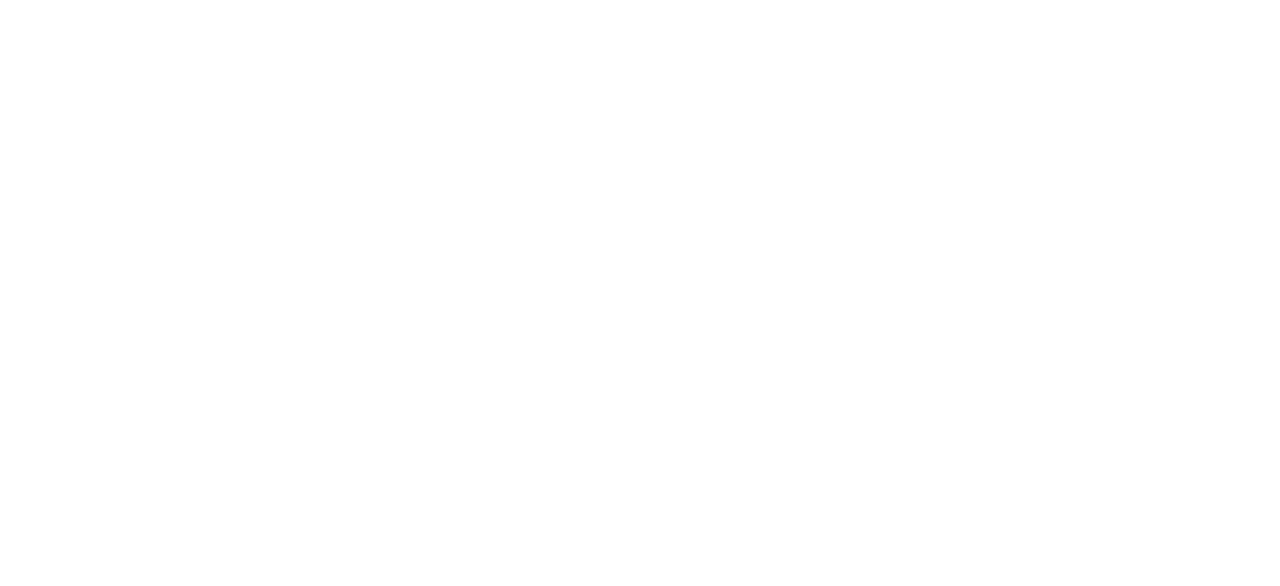
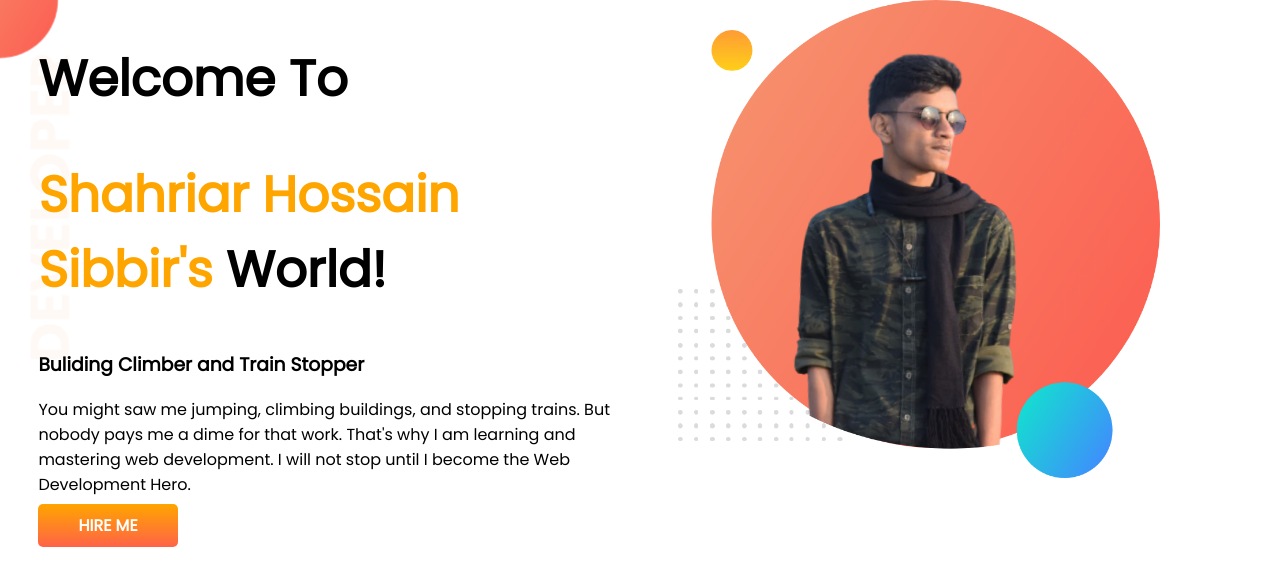
Before and after one commit to shariarsibbir/developer-portfolio, a plain HTML site: page index.html in a window 1280 px wide. Drawn offline with Linux system fonts and the light colour scheme.

Commit message:
top banner added

```diff
--- a/index.html
+++ b/index.html
@@ -1,13 +1,35 @@
 <!DOCTYPE html>
 <html lang="en">
+
 <head>
     <meta charset="UTF-8">
     <meta http-equiv="X-UA-Compatible" content="IE=edge">
     <meta name="viewport" content="width=device-width, initial-scale=1.0">
     <title>Sibbir Portfolio</title>
+    <link rel="preconnect" href="https://fonts.googleapis.com">
+    <link rel="preconnect" href="https://fonts.gstatic.com" crossorigin>
+    <link href="https://fonts.googleapis.com/css2?family=Poppins&display=swap" rel="stylesheet">
     <link rel="stylesheet" href="style.css">
 </head>
+
 <body>
+    <section class="top-banner">
+            <div class="half-width">
+                <h1>Welcome To</h1>
+                <h1><span class="orange-color">Shahriar Hossain Sibbir's</span> World!</h1>
+                <h3>Buliding Climber and Train Stopper</h3>
+                <p>You might saw me jumping, climbing buildings, and stopping trains. But nobody pays me a dime for that work.
+                    That's why I am learning and
+                    mastering web development. I will not
+                    stop until I become the Web
+                    Development
+                    Hero.</p>
+                    <a class="link-button" target="_blank" href="https://www.instagram.com/___un_beaten___"> HIRE ME </a>
+            </div>
+            <div class="half-width">
+                <img src="images/Sibbir.bg.png" alt="">
+            </div>
+    </section>
+</body>
 
-</body>
 </html>
--- a/style.css
+++ b/style.css
@@ -0,0 +1,32 @@
+body{
+    font-family: 'Poppins', sans-serif;
+    margin: 0px;
+}
+h1{
+    font-size:50px;
+}
+.orange-color{
+    color:orange;
+}
+section{
+    display:flex;
+}
+.half-width{
+    width: 50%;
+    padding-left: 3%;
+}
+.half-width img{
+    width: 80%;
+}
+.link-button{
+    text-decoration: none;
+    background-image: linear-gradient(orange,tomato);
+    padding:10px 40px;
+    border-radius: 5px;
+    color: white;
+    font-weight: 700;
+}
+.top-banner{
+    background-image: url(images/top-banner.png);
+    background-repeat: no-repeat;
+}
```
Also changed, not shown: images/Sibbir.bg.png (added), images/dream-bg.png (added), images/exp-bg.png (added), images/jhankar.png (added), images/jhankar2.png (added), images/my-bg.png (added), images/my-bg2.png (added), images/sibbir-bg2.png (added), images/top-banner.png (added), showoff/20190223_001238.jpg (added), showoff/DSC_0095-1.JPG (added), showoff/IMG_20190130_173137_3CS.jpg (added), showoff/Sibbir(2).png (added), showoff/Sibbir.png (added).
